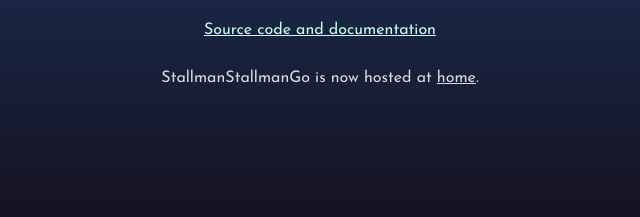
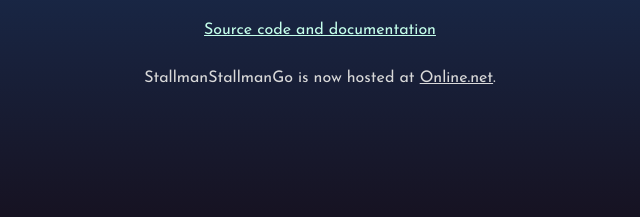
Before and after one commit to canu1337/StallmanStallmanGo, a plain HTML site: page public/index.html in a window 1280 px wide. Shown: the part 545-762 px from the top of the page, 320-960 px from the left. Drawn offline with Linux system fonts and the light colour scheme.

Commit message:
missed files

```diff
--- a/public/index.html
+++ b/public/index.html
@@ -16,6 +16,6 @@
     </form>
     <h3 class="centered" style="color:#d9d9d9;">Made by treisska, Difegue and that guy on Telegram.</br> Type !bang for a bang guide!</h3>
     <p class="centered"><a style="color:#c4ffeb;" href="https://github.com/treisska/StallmanStallmanGo">Source code and documentation</a></p>
-    <p class="centered" style="color:#d9d9d9;">StallmanStallmanGo is now hosted at <a style="color:#d9d9d9;" href="INCROYABLE_DELL.jpg">home</a>.</p>
+    <p class="centered" style="color:#d9d9d9;">StallmanStallmanGo is now hosted at <a style="color:#d9d9d9;" href="baleine.png">Online.net</a>.</p>
   </body>
 </html>
```
Also changed, not shown: 1 other file.
